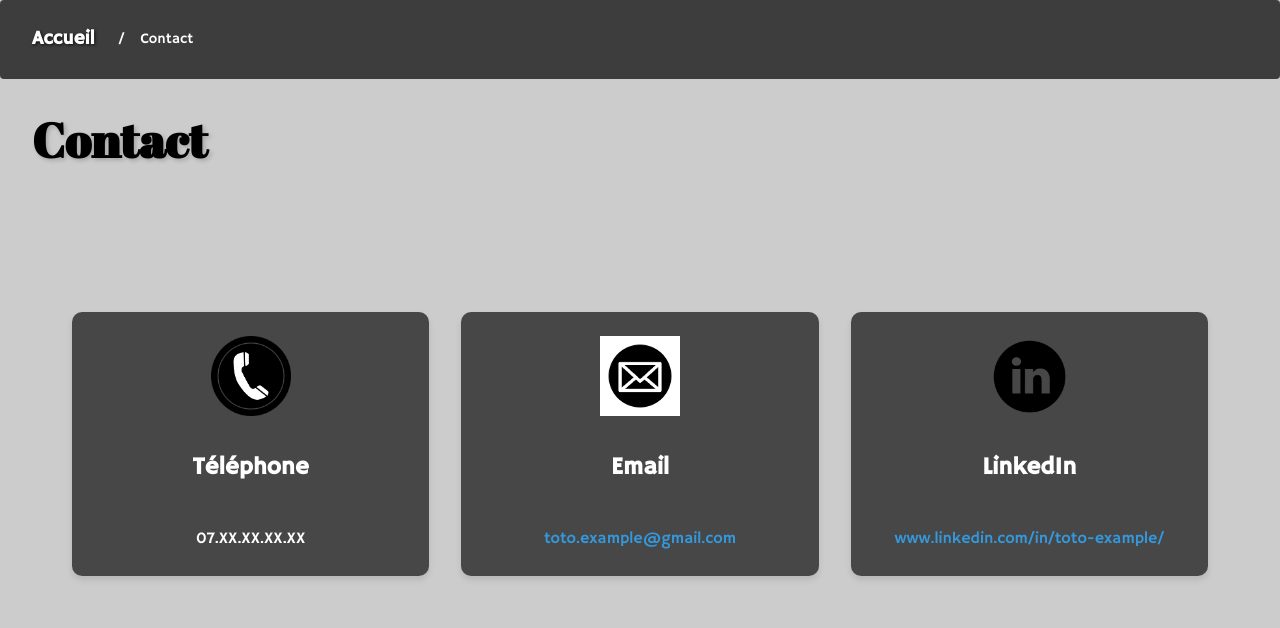
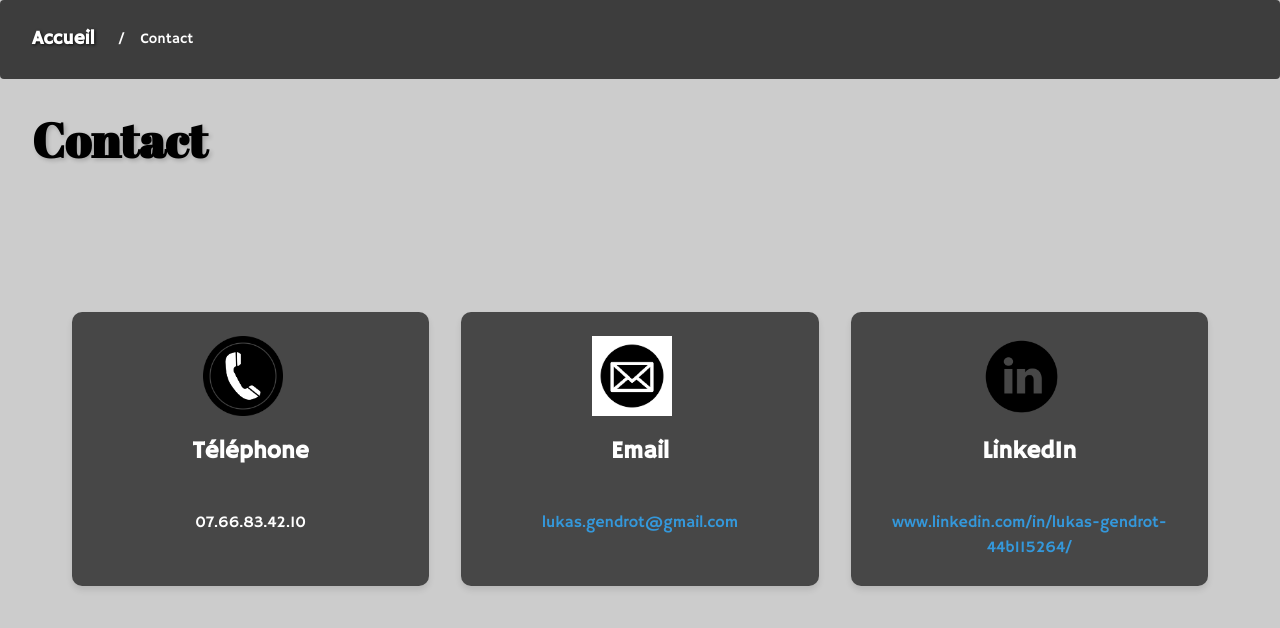
Before and after one commit to lukasgendrot/portfolio, a plain HTML site: page contact.html in a window 1280 px wide. Drawn offline with Linux system fonts and the light colour scheme.

Commit message:
Initial commit

```diff
--- a/contact.html
+++ b/contact.html
@@ -5,7 +5,8 @@
         <meta name="viewport" content="width=device-width, initial-scale=1.0">
         <title>Contact - Lukas Gendrot</title>
         <link rel="stylesheet" href="./asset/css/style.css">
-        <link rel="shortcut icon" href="./asset/img/lg_monogramme_blanc.png" type="logo lg">
+        <link rel="shortcut icon" href="./asset/img/lg_monogramme_blanc.png" type="image/png">
+        <script defer src="./asset/js/main.js"></script>
     </head>
     <body class="page2">
         <nav class="breadcrumb" aria-label="Fil d'Ariane">
@@ -23,37 +24,35 @@
         <div class="spacing-divider"></div>
 
         <div class="contact-container">
-            <div class="contact-card" id="telephone">
+            <div class="contact-card" id="phone">
                 <div class="contact-header">
-                    <img class="contact-icon" src="./asset/img/telephone.webp" alt="logo telephone">
+                    <img class="imglogo" src="./asset/img/telephone.webp" alt="Icône téléphone">
                     <h2>Téléphone</h2>
                 </div>
                 <div class="contact-content">
-                    <p>07.XX.XX.XX.XX</p>
+                    <p>07.66.83.42.10</p>
                 </div>
             </div>
 
-            <div class="contact-card" id="courriel">
+            <div class="contact-card" id="email">
                 <div class="contact-header">
-                    <img class="contact-icon" src="./asset/img/courriel.png" alt="logo courriel">
+                    <img class="imglogo" src="./asset/img/courriel.png" alt="Icône email">
                     <h2>Email</h2>
                 </div>
                 <div class="contact-content">
-                    <a href="mailto:toto.example@gmail.com">toto.example@gmail.com</a>
+                    <a class="underline" href="mailto:lukas.gendrot@gmail.com">lukas.gendrot@gmail.com</a>
                 </div>
             </div>
 
             <div class="contact-card" id="linkedin">
                 <div class="contact-header">
-                    <img class="contact-icon" src="./asset/img/linkedin.png" alt="logo linkedin">
+                    <img class="imglogo" src="./asset/img/linkedin.png" alt="Icône LinkedIn">
                     <h2>LinkedIn</h2>
                 </div>
                 <div class="contact-content">
-                    <a href="https://www.linkedin.com/in/toto-example/" target="_blank">www.linkedin.com/in/toto-example/</a>
+                    <a class="underline" href="https://www.linkedin.com/in/lukas-gendrot-44b115264/" target="_blank">www.linkedin.com/in/lukas-gendrot-44b115264/</a>
                 </div>
             </div>
         </div>
-
-        <script src="./asset/js/main.js"></script>
     </body>
 </html>
```
Also changed, not shown: dossier_examen.html (+1 -1 lines), dossier_examen2.html (+2 -2 lines), 3 other files.
